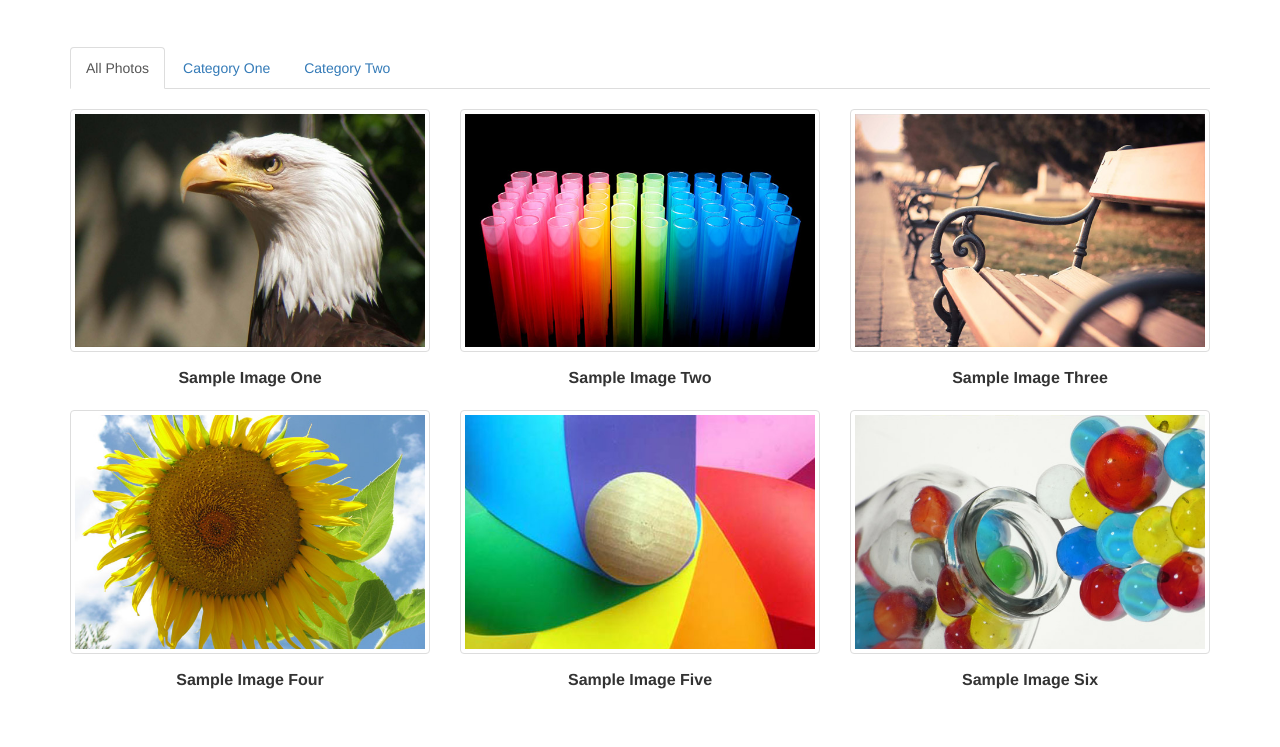
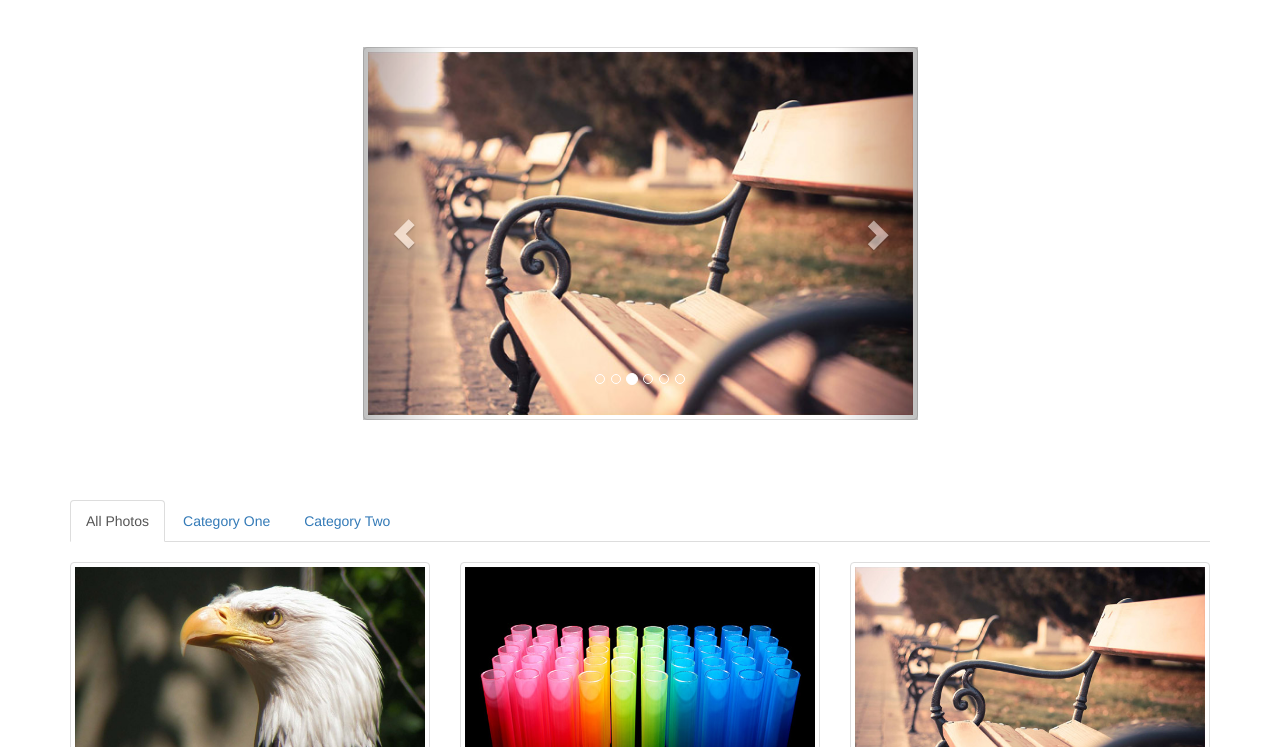
Before and after one commit to galopezb/photo_gallery, a plain HTML site: page index.html in a window 1280 px wide. Shown: the part 53-800 px from the top of the page. Drawn offline with nearby package versions, Linux system fonts and the light colour scheme.

Commit message:
image carousel

```diff
--- a/index.html
+++ b/index.html
@@ -31,6 +31,63 @@
         </div><!--/.nav-collapse -->
       </div>
     </nav>
+
+    <section>
+      <div class="container">
+        <div class="row">
+          <div class="col-md-6 col-md-offset-3">
+            <div id="carousel-example-generic" class="carousel slide" data-ride="carousel" data-interval="2000">
+              <!-- Indicators -->
+              <ol class="carousel-indicators">
+                <li data-target="#carousel-example-generic" data-slide-to="0" class="active"></li>
+                <li data-target="#carousel-example-generic" data-slide-to="1"></li>
+                <li data-target="#carousel-example-generic" data-slide-to="2"></li>
+                <li data-target="#carousel-example-generic" data-slide-to="3"></li>
+                <li data-target="#carousel-example-generic" data-slide-to="4"></li>
+                <li data-target="#carousel-example-generic" data-slide-to="5"></li>
+              </ol>
+
+              <!-- Wrapper for slides -->
+              <div class="carousel-inner" role="listbox">
+                <div class="item active">
+                  <img src="img/sample1.jpg" alt="Sample 1" class="img-thumbnail">
+                </div>
+
+                <div class="item">
+                  <img src="img/sample2.jpg" alt="Sample 2" class="img-thumbnail">
+                </div>
+
+                <div class="item">
+                  <img src="img/sample3.jpg" alt="Sample 3" class="img-thumbnail">
+                </div>
+
+                <div class="item">
+                  <img src="img/sample4.jpg" alt="Sample 4" class="img-thumbnail">
+                </div>
+
+                <div class="item">
+                  <img src="img/sample5.jpg" alt="Sample 5" class="img-thumbnail">
+                </div>
+
+                <div class="item">
+                  <img src="img/sample6.jpg" alt="Sample 6" class="img-thumbnail">
+                </div>
+              </div>
+
+              <!-- Controls -->
+              <a class="left carousel-control" href="#carousel-example-generic" role="button" data-slide="prev">
+                <span class="glyphicon glyphicon-chevron-left" aria-hidden="true"></span>
+                <span class="sr-only">Previous</span>
+              </a>
+              <a class="right carousel-control" href="#carousel-example-generic" role="button" data-slide="next">
+                <span class="glyphicon glyphicon-chevron-right" aria-hidden="true"></span>
+                <span class="sr-only">Next</span>
+              </a>
+            </div>
+          </div>
+        </div>
+      </div>
+    </section>
 
     <section>
       <div class="container">
```
